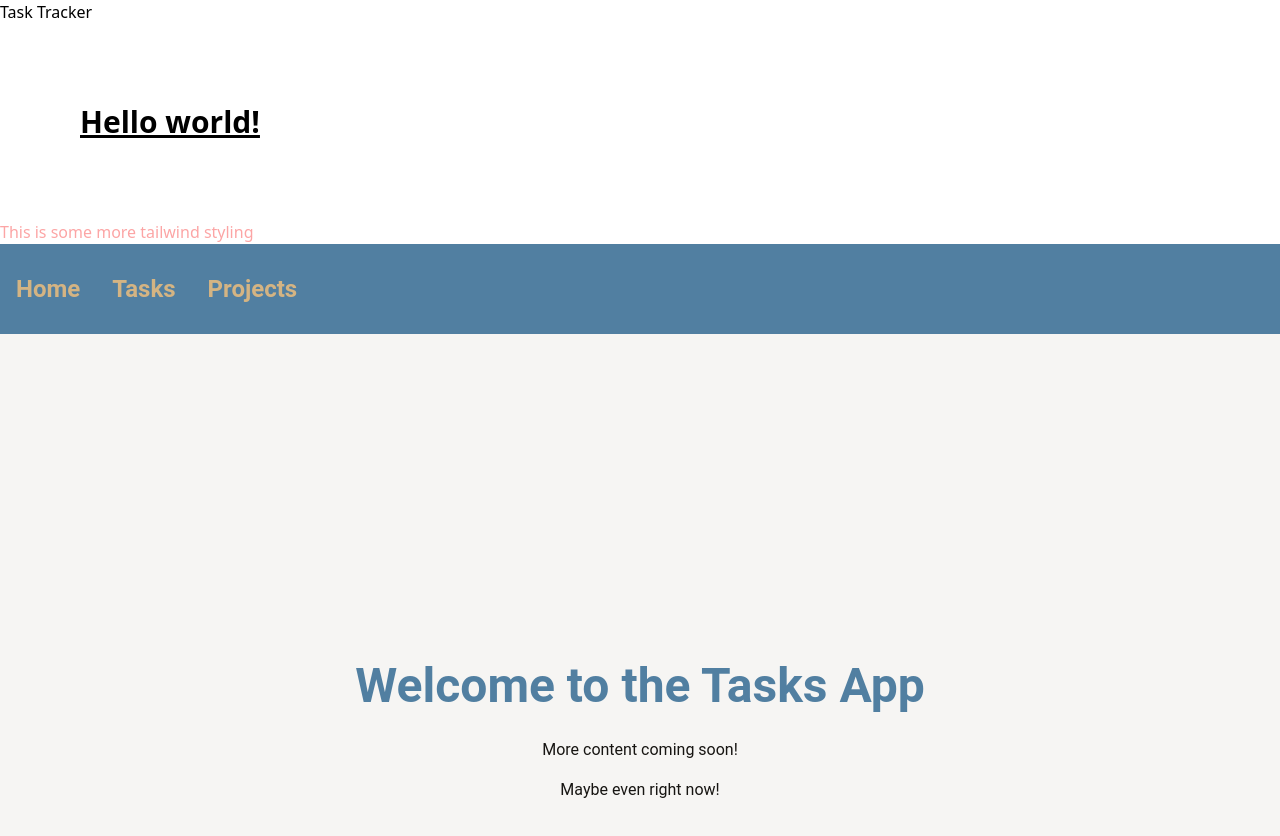
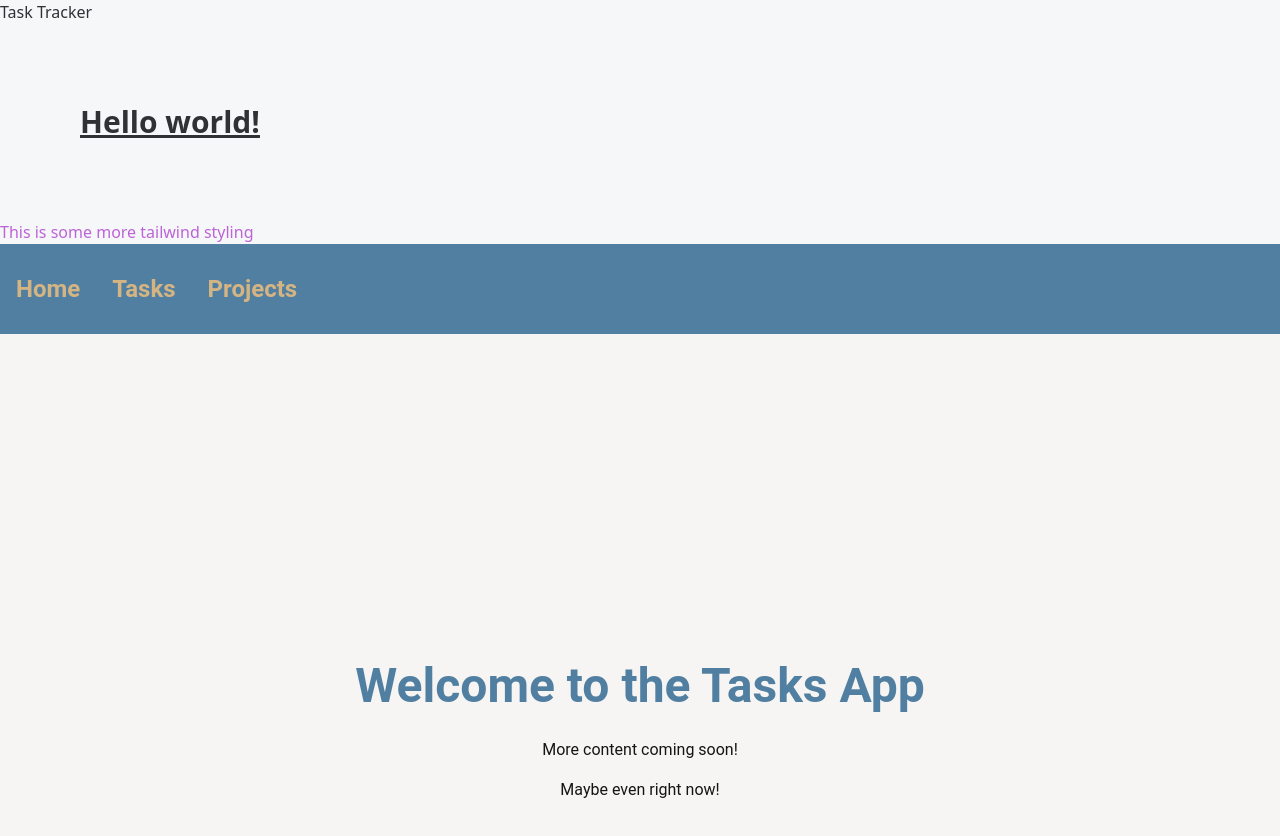
Before and after one commit to Callumk7/react-tasks-client, a React (Vite) app: page / in a window 1280 px wide. Shown: the top 836 px of the page. Built offline with nearby package versions, Linux system fonts and the light colour scheme; no server answers.

Commit message:
daisyUI Installed

```diff
--- a/package.json
+++ b/package.json
@@ -10,6 +10,7 @@
 		"test": "vitest"
 	},
 	"dependencies": {
+		"daisyui": "^2.51.6",
 		"moment": "^2.29.4",
 		"react": "^18.2.0",
 		"react-datepicker": "^4.11.0",
--- a/src/App.tsx
+++ b/src/App.tsx
@@ -24,10 +24,8 @@ let didFetch = false;
 function TailwindTest() {
     return (
         <div>
-            <h1 className="text-3xl font-bold p-20 underline">Hello world!</h1>
-            <p className="text-red-300">
-                This is some more tailwind styling
-            </p>
+            <h1 className="p-20 text-3xl font-bold underline">Hello world!</h1>
+            <p className="text-primary">This is some more tailwind styling</p>
         </div>
     );
 }
--- a/tailwind.config.js
+++ b/tailwind.config.js
@@ -1,8 +1,25 @@
 /** @type {import('tailwindcss').Config} */
 export default {
-    content: ["./index.html", "./src/**/*.{js,ts,jsx,tsx}"],
-    theme: {
-        extend: {},
+	content: ["./index.html", "./src/**/*.{js,ts,jsx,tsx}"],
+	theme: {
+		extend: {},
+	},
+    daisyui: {
+        themes: [
+            {
+                mytheme: {
+                    "primary": "#bd63d8",
+                    "secondary": "#29299e",
+                    "accent": "#8eea79",
+                    "neutral": "#1A2328",
+                    "base-100": "#F6F7F8",
+                    "info": "#89C9EB",
+                    "success": "#1DE276",
+                    "warning": "#F8B53A",
+                    "error": "#F56687",
+                }
+            },
+        ],
     },
-    plugins: [],
+	plugins: [require("daisyui")],
 };
```
Also changed, not shown: 1 other file (tests, documents, lock files or other folders).
